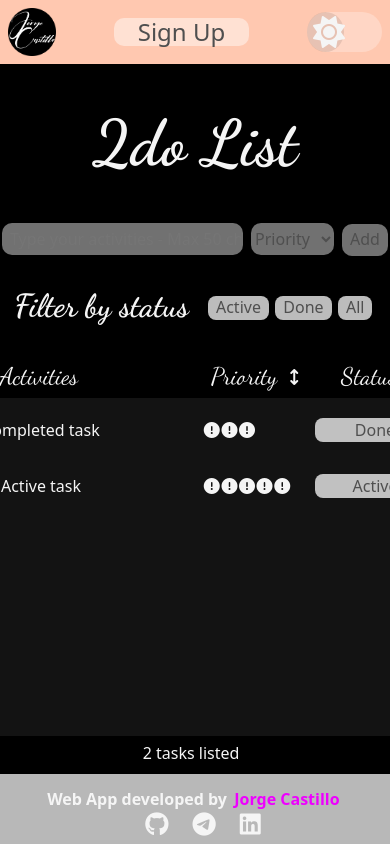
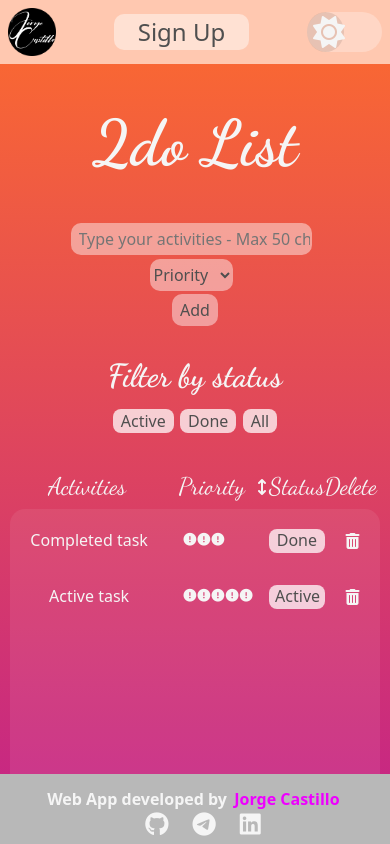
Before and after one commit to alfilister/toDo-List, a React (Vite) app in the folder Client/: page /home in a window 390 px wide. Built offline with nearby package versions, Linux system fonts and the light colour scheme.

Commit message:
Home responsive pc and tablet done

```diff
--- a/Client/src/Components/AddBar.jsx
+++ b/Client/src/Components/AddBar.jsx
@@ -126,6 +126,7 @@ function AddBar() {
         onChange={(e) => handleInput(e)}
       />
       <select
+        className="selectAddBar"
         name="priority"
         value={input.priority}
         onChange={(e) => handleInput(e)}
--- a/Client/src/Components/Filter.jsx
+++ b/Client/src/Components/Filter.jsx
@@ -11,6 +11,7 @@ function Filter({ setFilter }) {
     <div className="filter">
       <h3>Filter by status</h3>
 
+      <div className="filterBtns">
         <ButtonMain
           className="buttonGeneral"
           name="Active"
@@ -30,6 +31,7 @@ function Filter({ setFilter }) {
           innerText="All"
         />
       </div>
+    </div>
   )
 }
 
--- a/Client/src/Components/TaskEmail.jsx
+++ b/Client/src/Components/TaskEmail.jsx
@@ -137,8 +137,9 @@ function TaskEmail() {
   }
 
   return (
-    <div>
+    <div className="taskEmail">
       <form onSubmit={(e) => handleSubmit(e, input, tasks)}>
+        <div className="emailInputLine">
           <InputText
             type="email"
             name="email"
@@ -153,6 +154,7 @@ function TaskEmail() {
             placeholder="personalized subject"
             onChange={(e) => handleChange(e)}
           />
+        </div>
 
         <ButtonMain
           className="buttonGeneral"
--- a/Client/src/Pages/Home.jsx
+++ b/Client/src/Pages/Home.jsx
@@ -31,7 +31,7 @@ function Home({ dayStyle }) {
       <List sort={sort} setSort={setSort} tasks={tasks} filter={filter} />
 
       {userRole === "pro" && (
-        <div className="taskEmail">
+        <div className="emailSpace">
           <TaskEmail />
         </div>
       )}
--- a/Client/src/Styles/Buttons & inputs/_buttonMain.scss
+++ b/Client/src/Styles/Buttons & inputs/_buttonMain.scss
@@ -19,9 +19,3 @@
     transition: 1s;
   }
 }
-
-@media screen and (max-width: $pc) {
-  .buttonMain {
-    height: max-content;
-  }
-}
--- a/Client/src/Styles/Pages/_home.scss
+++ b/Client/src/Styles/Pages/_home.scss
@@ -9,7 +9,7 @@
   overflow-y: scroll;
 
   padding-top: 4em;
-  padding-bottom: 4.5em;
+  padding-bottom: 5em;
 
   background: $bg-sunset;
 
@@ -22,7 +22,7 @@
     color: whitesmoke;
   }
 
-  .taskEmail {
+  .emailSpace {
     margin-top: 2em;
   }
 }
@@ -31,13 +31,3 @@
   @extend .sunnyHome;
   background: $bg-moon;
 }
-
-@media screen and (max-width: $pc) {
-  .sunnyHome {
-    background: black;
-  }
-
-  .moonHome {
-    background: $bg-moon;
-  }
-}
--- a/Client/src/Styles/components/_addBar.scss
+++ b/Client/src/Styles/components/_addBar.scss
@@ -1,3 +1,5 @@
+@use "../root/variables" as *;
+
 .addBar {
   margin-bottom: 2em;
 
@@ -18,4 +20,17 @@
       transition: 1s;
     }
   }
+
+  @media screen and (max-width: $phone) {
+    display: flex;
+    flex-direction: column;
+    justify-content: center;
+    align-items: center;
+    margin-bottom: 2em;
+
+    .selectAddBar,
+    .buttonGeneral {
+      margin-top: 0.2em;
+    }
+  }
 }
--- a/Client/src/Styles/components/_filter.scss
+++ b/Client/src/Styles/components/_filter.scss
@@ -1,3 +1,5 @@
+@use "../root/variables" as *;
+
 .filter {
   display: flex;
   flex-direction: row;
@@ -29,4 +31,17 @@
       transition: 1s;
     }
   }
+
+  @media screen and (max-width: $phone) {
+    display: flex;
+    flex-direction: column;
+    justify-content: center;
+    align-items: center;
+    margin-bottom: 2em;
+
+    h3,
+    .filterBtns {
+      margin: 0;
+    }
+  }
 }
--- a/Client/src/Styles/components/_list.scss
+++ b/Client/src/Styles/components/_list.scss
@@ -4,7 +4,8 @@
   display: flex;
   flex-direction: column;
 
-  width: 600px;
+  width: 95%;
+  max-width: 600px;
 
   .header {
     display: grid;
@@ -56,6 +57,30 @@
     text-align: center;
     margin: 0 0.5em 0 0;
   }
+
+  @media screen and (max-width: $tablet) {
+    .header {
+      grid-template-columns: 45% 25% 15% 15%;
+    }
+    .headerPro {
+      grid-template-columns: 55% 15% 15% 15%;
+      .priority {
+        display: none;
+      }
+    }
+  }
+
+  @media screen and (max-width: $phone) {
+    .header {
+      grid-template-columns: 45% 25% 15% 15%;
+    }
+    .headerPro {
+      grid-template-columns: 55% 15% 15% 15%;
+      .priority {
+        display: none;
+      }
+    }
+  }
 }
 
 .listDayTasks {
--- a/Client/src/Styles/components/_tabList.scss
+++ b/Client/src/Styles/components/_tabList.scss
@@ -64,11 +64,28 @@
       cursor: pointer;
     }
   }
+
+  @media screen and (max-width: $tablet) {
+    grid-template-columns: 45% 25% 15% 15%;
+
+    .flags {
+      // display: none;
+      font-size: 0.8em;
+    }
+  }
 }
 
 .tabListPro {
   @extend .tabList;
   grid-template-columns: 40% 20% 15% 15% 10%;
+
+  @media screen and (max-width: $tablet) {
+    grid-template-columns: 55% 15% 15% 15%;
+
+    .flags {
+      display: none;
+    }
+  }
 }
 
 .tabListDaily {
--- /dev/null
+++ b/Client/src/Styles/components/_taskEmail.scss
@@ -0,0 +1,36 @@
+@use "../root/variables" as *;
+
+.taskEmail {
+  width: 100%;
+
+  form {
+    display: flex;
+    justify-content: center;
+    align-items: center;
+  }
+
+  @media screen and (max-width: $pc) {
+    form {
+      flex-direction: column;
+      .emailInputLine {
+        margin-bottom: 0.5em;
+      }
+    }
+  }
+
+  @media screen and (max-width: $tablet) {
+    form {
+      .emailInputLine {
+        margin-bottom: 0.5em;
+        display: flex;
+        flex-direction: column;
+        justify-content: center;
+        align-items: center;
+      }
+
+      .inputText {
+        margin-top: 0.5em;
+      }
+    }
+  }
+}
--- a/Client/src/_app.scss
+++ b/Client/src/_app.scss
@@ -20,6 +20,7 @@
 @use "./Styles/components/tabList";
 @use "./Styles/components/styleChanger";
 @use "./Styles/components/footer";
+@use "./Styles/components/taskEmail";
 
 // Buttons & Inputs
 
```
Lines whose indentation alone changed are shown as unchanged.
